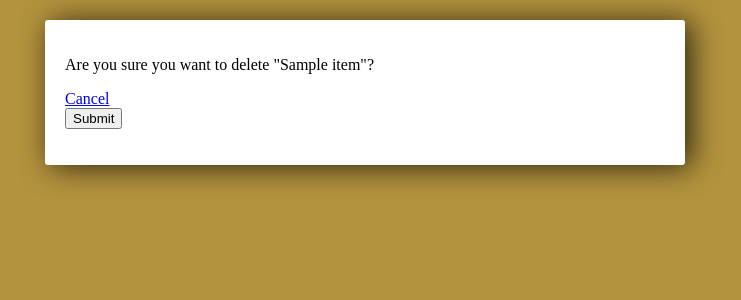
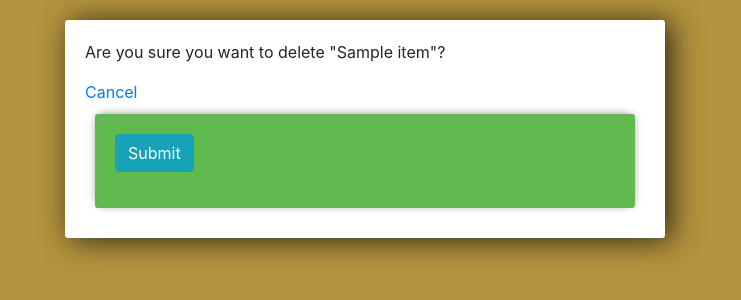
Before and after one commit to Pinky-alt-spec/Todo, a Django app: template todo_list/templates/todo_list/delete_task.html in a window 1280 px wide. Shown: the top 300 px of the page, without its empty margins (275-1016 px from the left). Run offline with Django 3.2, Linux system fonts and the light colour scheme; the template is opened without the code that fills it: most values are stand-ins (such as "Sample title", 1, 10 or a date in 2020); parts of the project's set-up code (start-up, migrations or seed data) failed here and were passed over; some libraries are stand-ins or nearby versions.

Commit message:
Update delete_task.html

```diff
--- a/todo_list/templates/todo_list/delete_task.html
+++ b/todo_list/templates/todo_list/delete_task.html
@@ -1,4 +1,5 @@
- <style>
+ <link rel="stylesheet" href="https://stackpath.bootstrapcdn.com/bootstrap/4.3.1/css/bootstrap.min.css" integrity="sha384-ggOyR0iXCbMQv3Xipma34MD+dH/1fQ784/j6cY/iJTQUOhcWr7x9JvoRxT2MZw1T" crossorigin="anonymous">
+<style>
       body{
         background-color: #b3933d;
      }
@@ -11,6 +12,15 @@
         border-radius: 3px;
         box-shadow: 6px 2px 30px 0px rgba(0,0,0,0.75);
      }
+     .item-row{
+        background-color: #60ba50;
+        margin:10px;
+        padding: 20px;
+        border-radius: 3px;
+        color: #fff;
+        font-size: 16px;
+        box-shadow: 0px -1px 10px -4px rgba(0,0,0,0.75);
+     }
 </style>
 
 
@@ -19,9 +29,10 @@
     <p>Are you sure you want to delete "{{item}}"?</p>
 
     <a href="{% url 'list' %}">Cancel</a>
-
-    <form method="POST" action="">
-        {% csrf_token %}
-        <input class="btn btn-info" type="submit" name="Confirm">
-    </form>
+      <div class="item-row">
+       <form method="POST" action="">
+           {% csrf_token %}
+           <input class="btn btn-info" type="submit" name="Confirm">
+       </form>
+ </div>
 <div>
```
